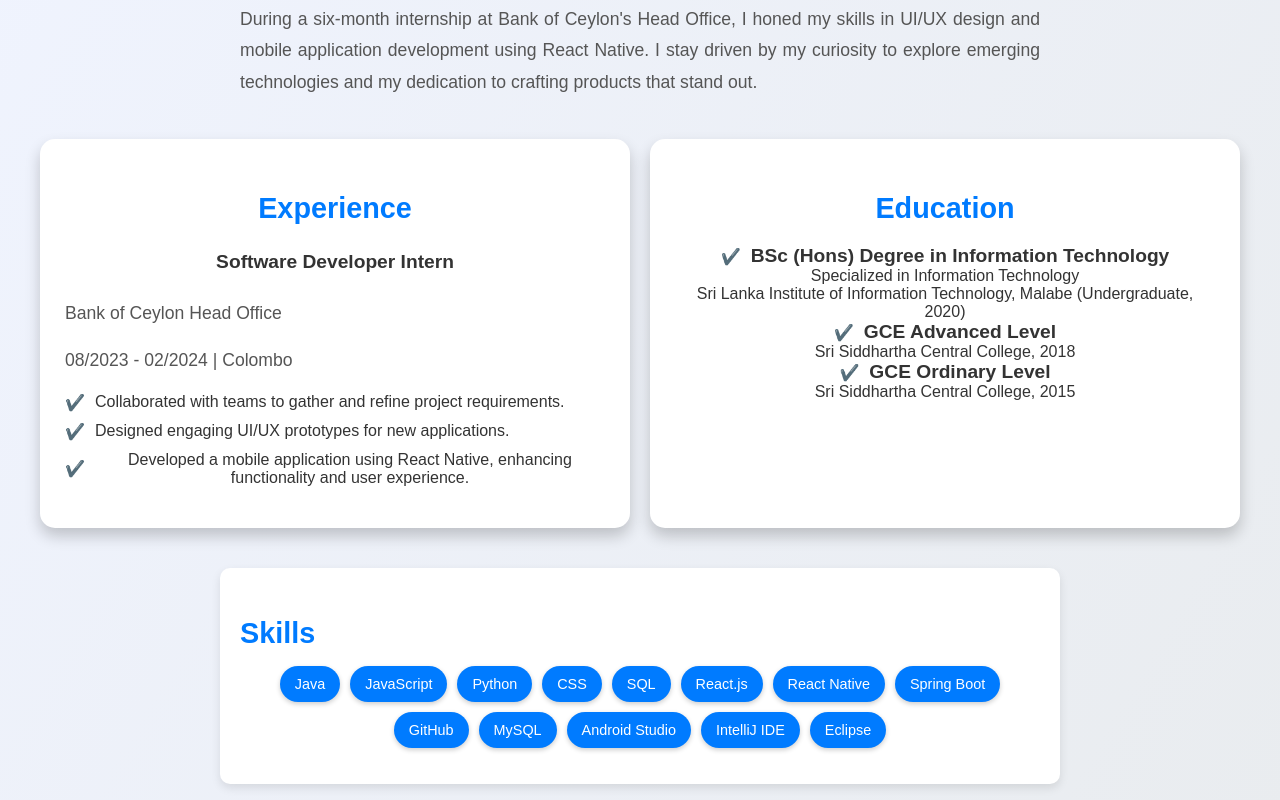
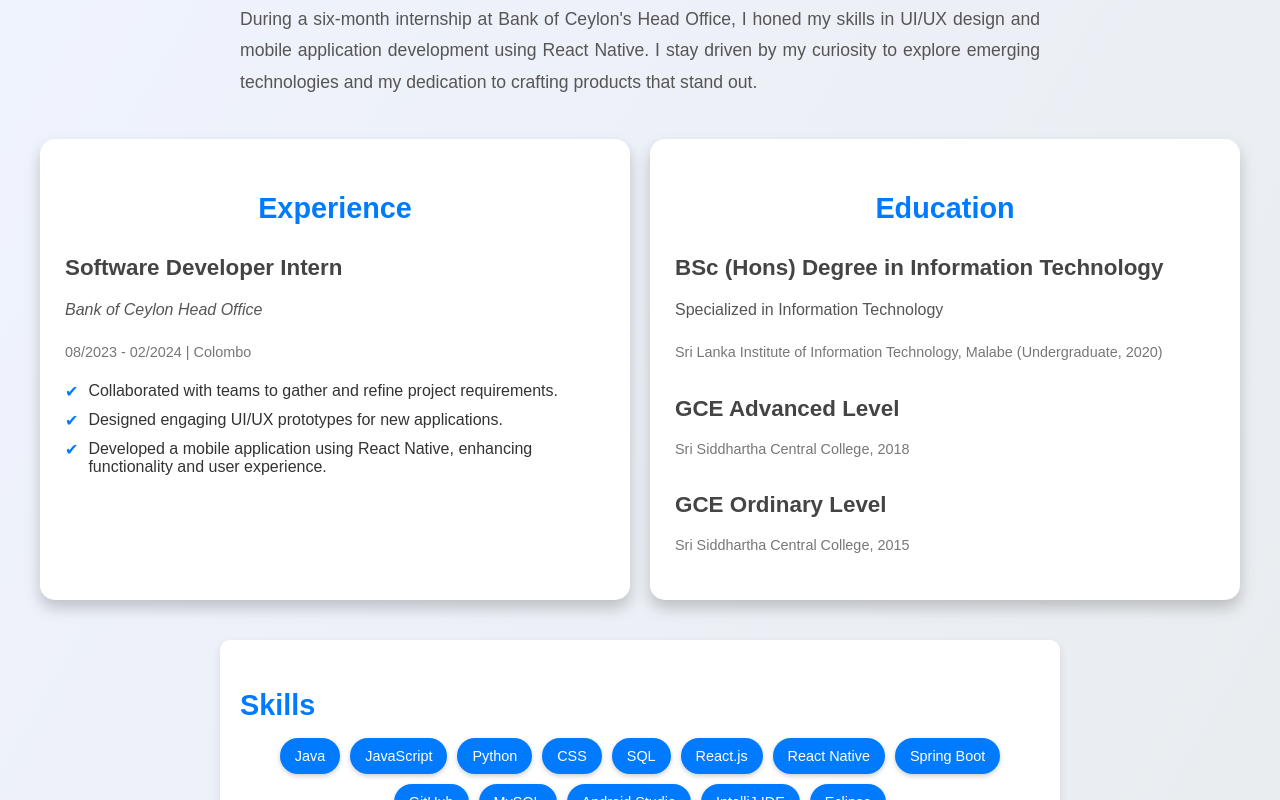
Before and after one commit to GihanJeewantha/portfolio-website, a React (Create React App) app in the folder portfolio-website/: page / in a window 1280 px wide. Shown: the part 574-1374 px from the top of the page. Built offline with nearby package versions, Linux system fonts and the light colour scheme.

Commit message:
About.Js Update

```diff
--- a/portfolio-website/src/components/About.css
+++ b/portfolio-website/src/components/About.css
@@ -48,50 +48,108 @@
     }
 }
 
-/* Experience and Education Section */
-.experience, .education {
+/* Experience Section */
+.experience {
     background: #fff;
     box-shadow: 0px 8px 15px rgba(0, 0, 0, 0.2);
     border-radius: 15px;
     padding: 25px;
-    position: relative;
-    overflow: hidden;
     transition: transform 0.3s ease, box-shadow 0.3s ease;
 }
 
-.experience:hover, .education:hover {
+.experience:hover {
     transform: translateY(-5px);
     box-shadow: 0px 12px 25px rgba(0, 0, 0, 0.3);
 }
 
-.experience h3, .education h3 {
+.experience h3 {
     font-size: 1.8rem;
     margin-bottom: 20px;
     color: #007bff;
-    position: relative;
 }
 
-.experience-item h4, .education-list li strong {
-    font-size: 1.2rem;
-    color: #333;
-    font-weight: bold;
+.experience-item {
+    text-align: left;
 }
 
-.experience-item ul, .education-list {
+.experience-item h4 {
+    font-size: 1.4rem;
+    color: #444;
+    margin-bottom: 10px;
+}
+
+.experience-item .company {
+    font-size: 1rem;
+    color: #555;
+    font-style: italic;
+}
+
+.experience-item .duration {
+    font-size: 0.9rem;
+    color: #777;
+    margin-bottom: 15px;
+}
+
+.experience-item ul {
+    padding: 0;
     list-style: none;
-    padding: 0;
 }
 
 .experience-item ul li {
+    margin-bottom: 10px;
     display: flex;
-    align-items: center;
-    margin-bottom: 10px;
+    align-items: flex-start;
 }
 
-.experience-item ul li::before, .education-list li::before {
-    content: '✔️';
+.experience-item ul li .icon {
+    color: #007bff;
     margin-right: 10px;
-    color: #28a745;
+}
+
+/* Education Section */
+.education {
+    background: #fff;
+    box-shadow: 0px 8px 15px rgba(0, 0, 0, 0.2);
+    border-radius: 15px;
+    padding: 25px;
+    transition: transform 0.3s ease, box-shadow 0.3s ease;
+}
+
+.education:hover {
+    transform: translateY(-5px);
+    box-shadow: 0px 12px 25px rgba(0, 0, 0, 0.3);
+}
+
+.education h3 {
+    font-size: 1.8rem;
+    margin-bottom: 20px;
+    color: #007bff;
+}
+
+.education-list {
+    padding: 0;
+    list-style: none;
+}
+
+.education-list li {
+    margin-bottom: 15px;
+    text-align: left;
+}
+
+.education-list h4 {
+    font-size: 1.4rem;
+    color: #444;
+    margin-bottom: 5px;
+}
+
+.education-list p {
+    font-size: 1rem;
+    color: #555;
+}
+
+.education-list .institute {
+    font-size: 0.9rem;
+    color: #777;
 }
 
 /* Skills Section */
--- a/portfolio-website/src/components/About.js
+++ b/portfolio-website/src/components/About.js
@@ -21,12 +21,12 @@ const About = () => {
                     <h3>Experience</h3>
                     <div className="experience-item">
                         <h4>Software Developer Intern</h4>
-                        <p>Bank of Ceylon Head Office</p>
-                        <p>08/2023 - 02/2024 | Colombo</p>
+                        <p className="company">Bank of Ceylon Head Office</p>
+                        <p className="duration">08/2023 - 02/2024 | Colombo</p>
                         <ul>
-                            <li>Collaborated with teams to gather and refine project requirements.</li>
-                            <li>Designed engaging UI/UX prototypes for new applications.</li>
-                            <li>Developed a mobile application using React Native, enhancing functionality and user experience.</li>
+                            <li><span className="icon">✔</span> Collaborated with teams to gather and refine project requirements.</li>
+                            <li><span className="icon">✔</span> Designed engaging UI/UX prototypes for new applications.</li>
+                            <li><span className="icon">✔</span> Developed a mobile application using React Native, enhancing functionality and user experience.</li>
                         </ul>
                     </div>
                 </div>
@@ -36,17 +36,17 @@ const About = () => {
                     <h3>Education</h3>
                     <ul className="education-list">
                         <li>
-                            <strong>BSc (Hons) Degree in Information Technology</strong><br />
-                            Specialized in Information Technology<br />
-                            Sri Lanka Institute of Information Technology, Malabe (Undergraduate, 2020)
+                            <h4>BSc (Hons) Degree in Information Technology</h4>
+                            <p>Specialized in Information Technology</p>
+                            <p className="institute">Sri Lanka Institute of Information Technology, Malabe (Undergraduate, 2020)</p>
                         </li>
                         <li>
-                            <strong>GCE Advanced Level</strong><br />
-                            Sri Siddhartha Central College, 2018
+                            <h4>GCE Advanced Level</h4>
+                            <p className="institute">Sri Siddhartha Central College, 2018</p>
                         </li>
                         <li>
-                            <strong>GCE Ordinary Level</strong><br />
-                            Sri Siddhartha Central College, 2015
+                            <h4>GCE Ordinary Level</h4>
+                            <p className="institute">Sri Siddhartha Central College, 2015</p>
                         </li>
                     </ul>
                 </div>
```
